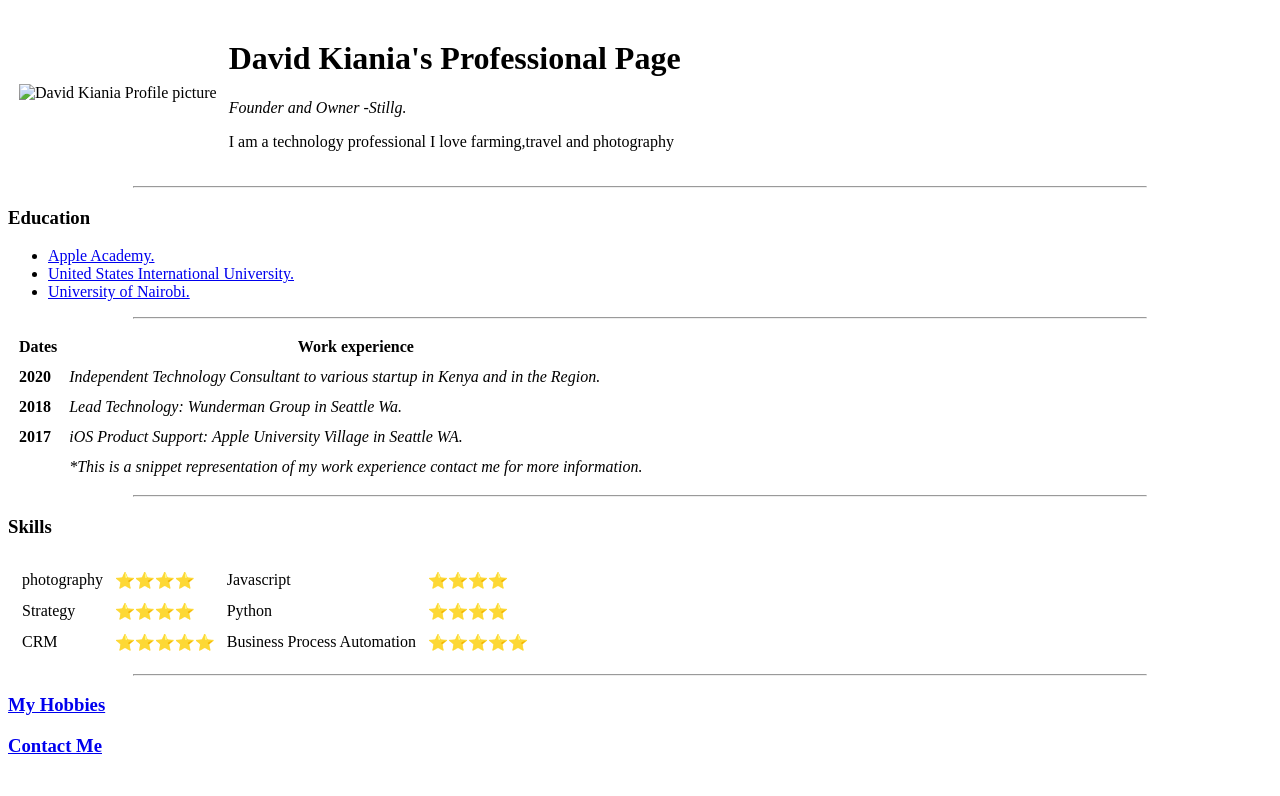
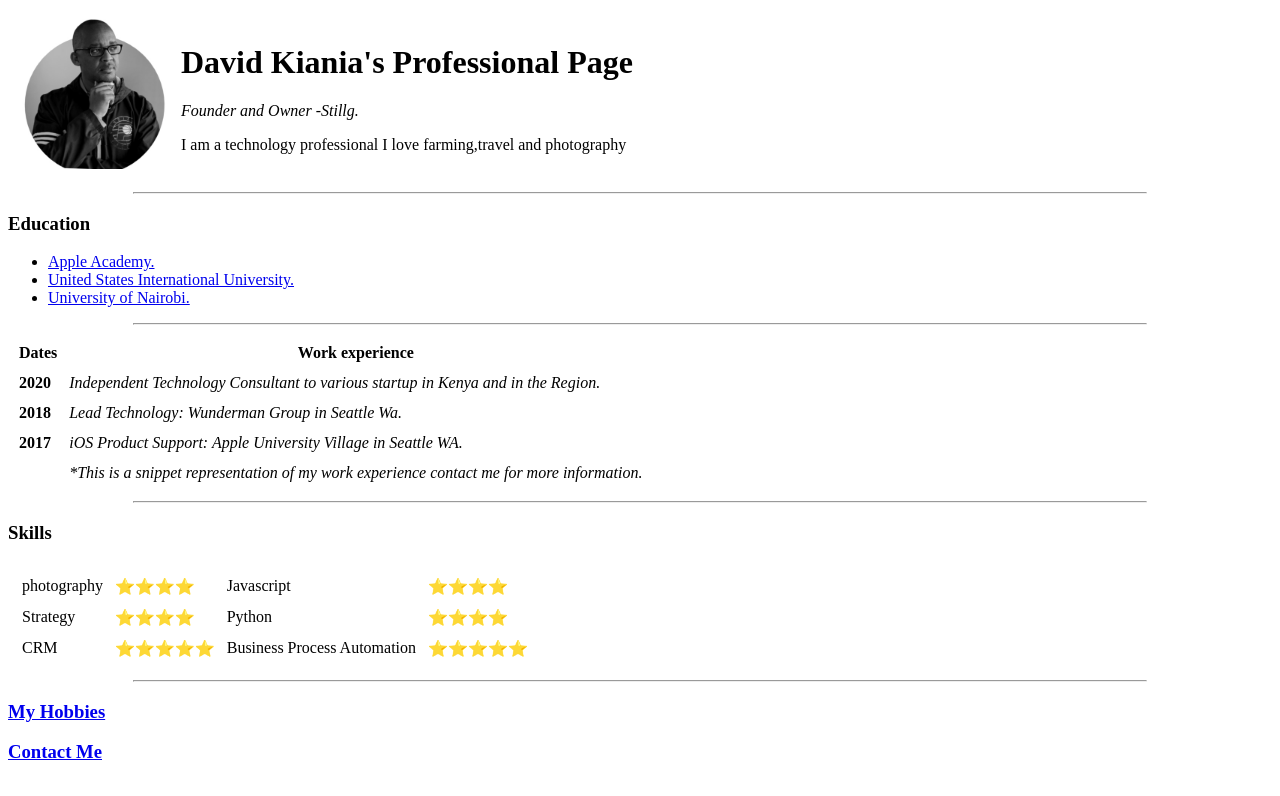
Before and after one commit to kianiadkny/cv, a plain HTML site: page index.html in a window 1280 px wide. Drawn offline with Linux system fonts and the light colour scheme.

Commit message:
Edited the image path
Corrected location of Image path.

```diff
--- a/index.html
+++ b/index.html
@@ -18,7 +18,7 @@
         <![endif]-->
         <table cellspacing="10" >
             <tr>
-                <td><img src="img/kiania.jpeg" alt="David Kiania Profile picture" height=150px width=150px></td>
+                <td><img src="kiania.jpeg" alt="David Kiania Profile picture" height=150px width=150px></td>
                 <td><h1>David Kiania's Professional Page</h1>
                     <p><em>Founder and Owner -<strong">Stillg.</strong></em></p>
                     <p>I am a technology professional I love farming,travel and photography</p></td>
```
